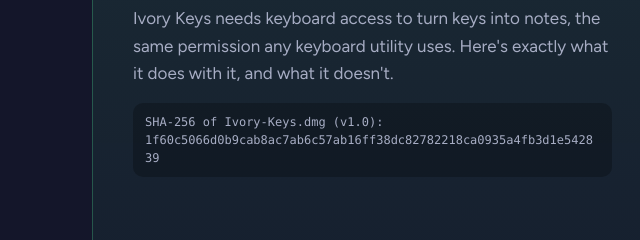
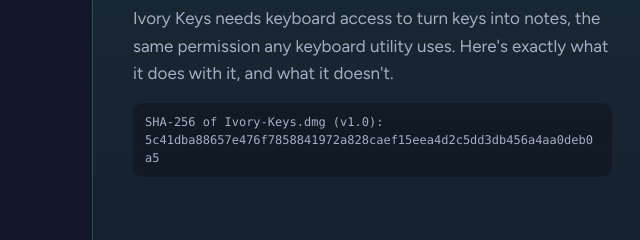
Before and after one commit to calinveres/ivory-keys, a plain HTML site: page index.html in a window 1280 px wide. Shown: the part 5680-5920 px from the top of the page, 12-652 px from the left. Drawn offline with nearby package versions, Linux system fonts and the light colour scheme.

Commit message:
Update download checksum: typing in text boxes, header fit
Co-Authored-By: Claude Opus 5.5 <noreply@anthropic.com>

```diff
--- a/index.html
+++ b/index.html
@@ -305,7 +305,7 @@ footer { border-top: 1px solid var(--card-line); padding: 28px 0 40px; color: va
       <div>
         <h2>Your keys stay yours</h2>
         <p>Ivory Keys needs keyboard access to turn keys into notes, the same permission any keyboard utility uses. Here's exactly what it does with it, and what it doesn't.</p>
-        <div class="hash" id="sha">SHA-256 of Ivory-Keys.dmg (v1.0):<br><span>1f60c5066d0b9cab8ac7ab6c57ab16ff38dc82782218ca0935a4fb3d1e542839</span></div>
+        <div class="hash" id="sha">SHA-256 of Ivory-Keys.dmg (v1.0):<br><span>5c41dba88657e476f7858841972a828caef15eea4d2c5dd3db456a4aa0deb0a5</span></div>
       </div>
       <ul>
         <li><b>It never records or saves what you type.</b> Keys only become notes while piano mode is on.</li>
```
